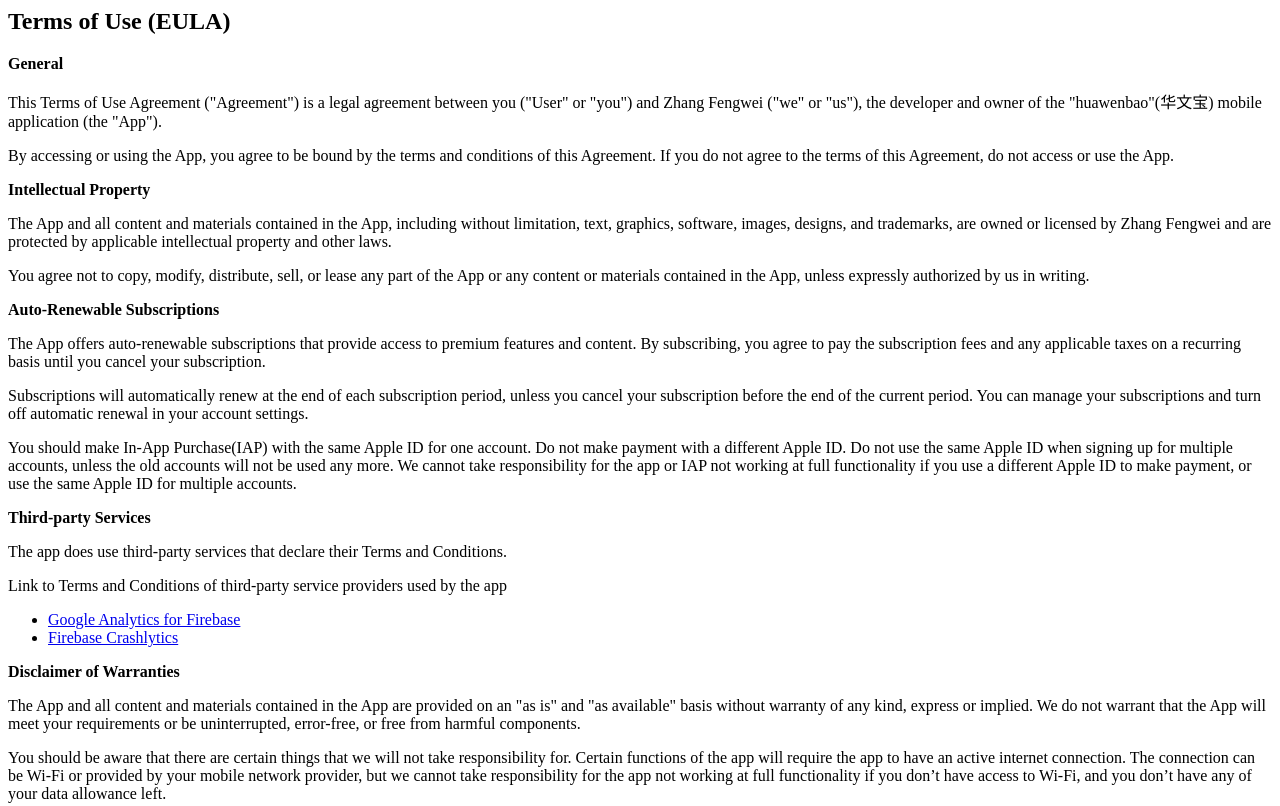
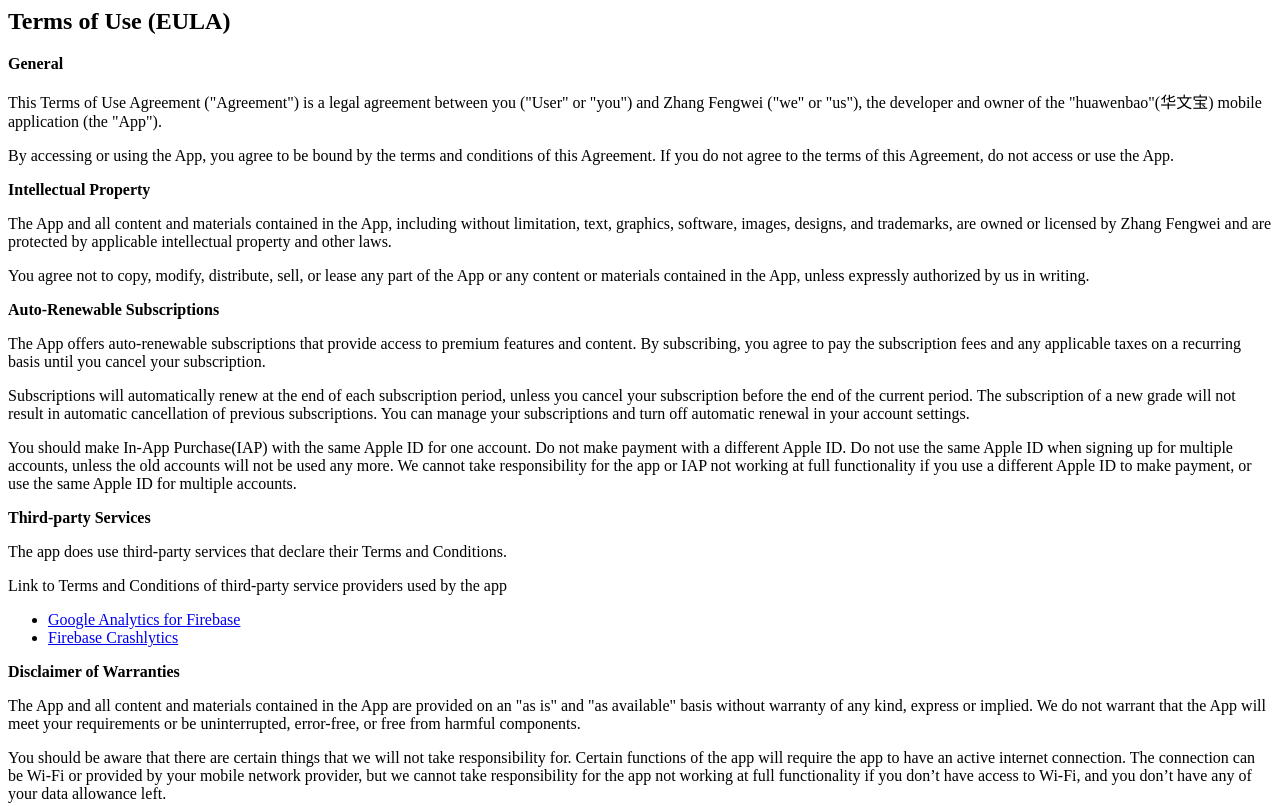
Before and after one commit to Alpha-Z/huawenbao.github.io, a plain HTML site: page terms/index.html in a window 1280 px wide. Shown: the top 806 px of the page. Drawn offline with Linux system fonts and the light colour scheme.

Commit message:
ToU: new subscription will not cancel previous subscriptions

```diff
--- a/terms/index.html
+++ b/terms/index.html
@@ -10,7 +10,7 @@
 
 <p><strong>Auto-Renewable Subscriptions</strong></p>
 <p>The App offers auto-renewable subscriptions that provide access to premium features and content. By subscribing, you agree to pay the subscription fees and any applicable taxes on a recurring basis until you cancel your subscription.</p>
-<p>Subscriptions will automatically renew at the end of each subscription period, unless you cancel your subscription before the end of the current period. You can manage your subscriptions and turn off automatic renewal in your account settings.</p>
+<p>Subscriptions will automatically renew at the end of each subscription period, unless you cancel your subscription before the end of the current period. The subscription of a new grade will not result in automatic cancellation of previous subscriptions. You can manage your subscriptions and turn off automatic renewal in your account settings.</p>
 <p>You should make In-App Purchase(IAP) with the same Apple ID for one account. Do not make payment with a different Apple ID. Do not use the same Apple ID when signing up for multiple accounts, unless the old accounts will not be used any more. We cannot take responsibility for the app or IAP not working at full functionality if you use a different Apple ID to make payment, or use the same Apple ID for multiple accounts.</p>
 
 <p><strong>Third-party Services</strong></p>
```
